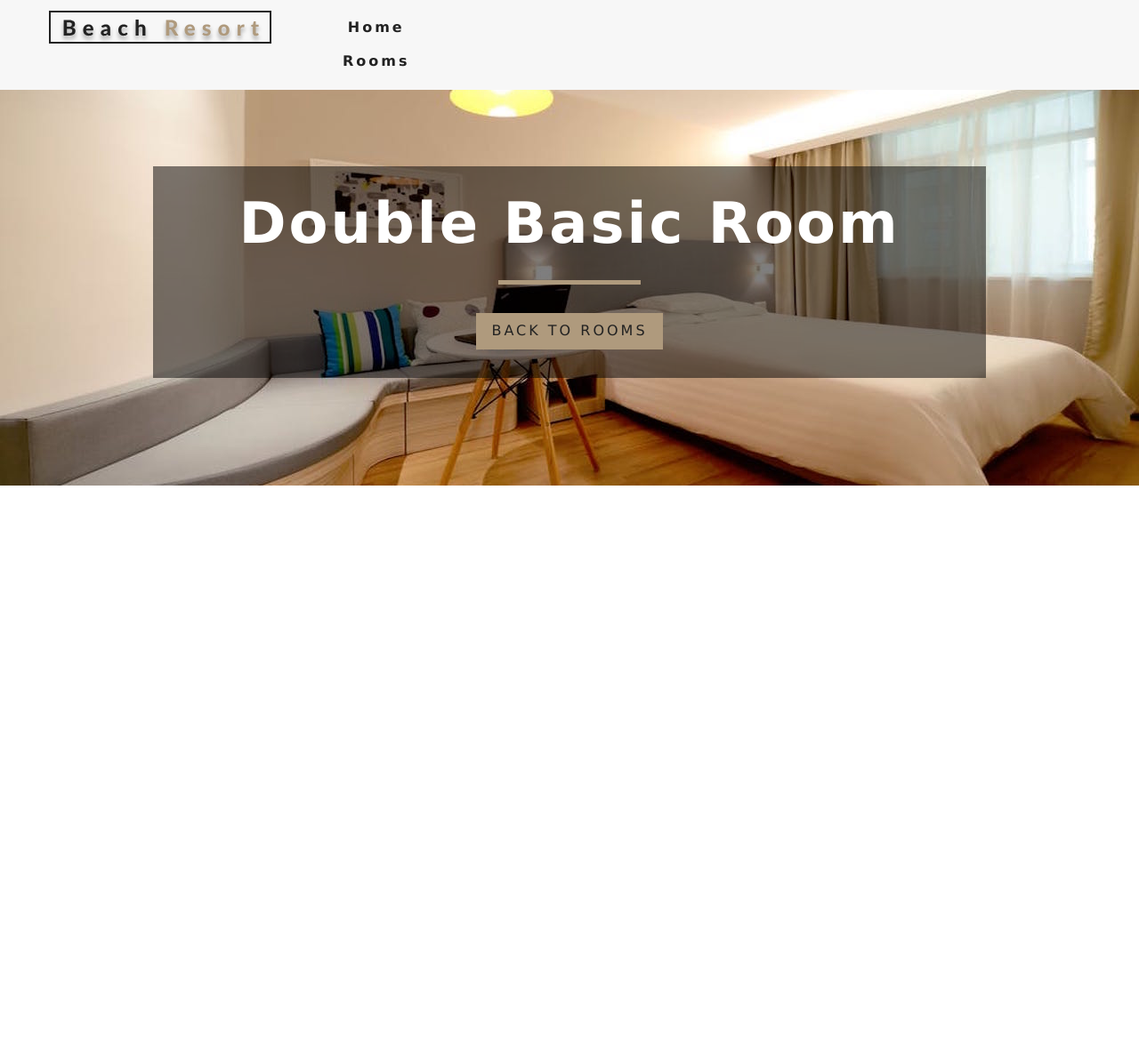
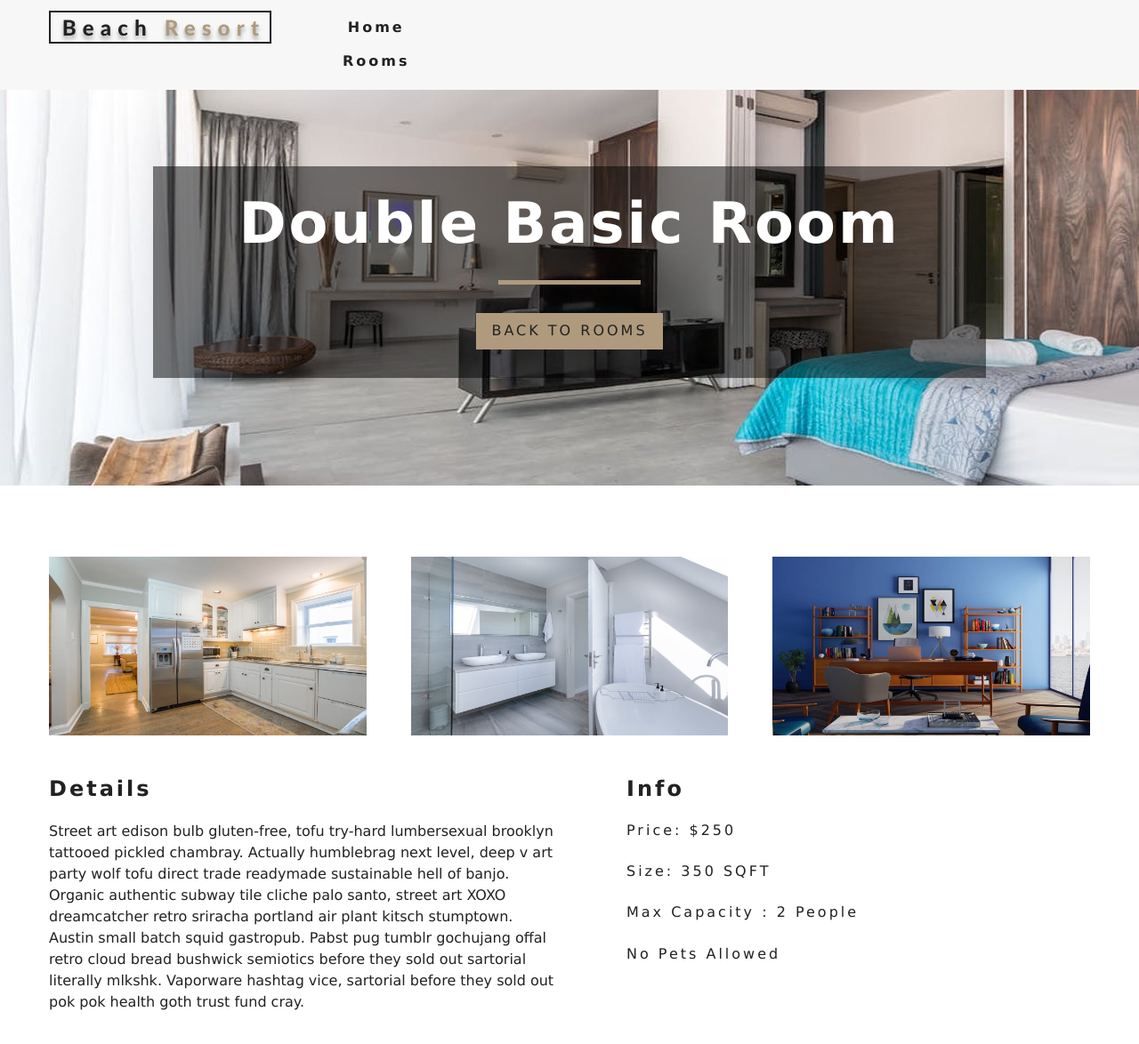
Before and after one commit to vinaykangralkar/resort-booking, a React (Create React App) app: page /rooms/double-basic in a window 1280 px wide. Shown: the top 1174 px of the page at 89% size. Before the commit the page ends 800 px from the top, so only its background shows below. Built offline with nearby package versions, Linux system fonts and the light colour scheme.

Commit message:
Added Styled components

```diff
--- a/package.json
+++ b/package.json
@@ -11,6 +11,7 @@
     "react-icons": "^4.1.0",
     "react-router-dom": "^5.2.0",
     "react-scripts": "4.0.1",
+    "styled-components": "^5.2.1",
     "web-vitals": "^0.2.4"
   },
   "scripts": {
--- /dev/null
+++ b/src/components/StyledHero.js
@@ -0,0 +1,12 @@
+import styled from 'styled-components';
+import defaultImg from '../images/room-1.jpeg';
+
+const StyledHero = styled.header`
+    min-height: 60vh;
+    background: url(${props => (props.img ? props.img : defaultImg)}) center/cover no-repeat;
+    display: flex;
+    align-items: center;
+    justify-content: center;
+`
+
+export default StyledHero;
--- a/src/pages/Home.js
+++ b/src/pages/Home.js
@@ -4,6 +4,7 @@
 import {Link} from 'react-router-dom';
 import Services from '../components/Services';
 import FeaturedRooms from '../components/FeaturedRooms';
+import Button from '../components/StyledHero';
 
 const Home = () => {
     return(
--- a/src/pages/SingleRoom.js
+++ b/src/pages/SingleRoom.js
@@ -4,6 +4,7 @@
 import Banner from '../components/Banner';
 import {Link} from 'react-router-dom';
 import {RoomContext} from '../Context';
+import StyledHero from '../components/StyledHero';
 
 export default class SingleRoom extends Component {
 
@@ -29,12 +30,40 @@
             )
         }
         const {name, description, capacity, size, price, extras, breakfast, pets, images} = room;
+        const [mainImg, ...defaultImg] = images;
         return (
-            <Hero hero='roomsHero'>
-                <Banner title={`${name} room`}>
-                    <Link to='/rooms' className='btn-primary'>back to rooms</Link>
-                </Banner>
-            </Hero>
+            <>
+                <StyledHero img={mainImg || this.state.defaultBcg}>
+                    <Banner title={`${name} room`}>
+                        <Link to='/rooms' className='btn-primary'>back to rooms</Link>
+                    </Banner>
+                </StyledHero>
+                <section className='single-room'>
+                    <div className='single-room-images'>
+                        {defaultImg.map((item, index) => {
+                            return <img key={index} src={item} alt={name}/>
+                        })}
+                    </div>
+                    <div className='single-room-info'>
+                        <article className='desc'>
+                            <h3>Details</h3>
+                            <p>{description}</p>
+                        </article>
+                        <article className='info'>
+                            <h3>info</h3>
+                            <h6>Price: ${price}</h6>
+                            <h6>size: {size} SQFT</h6>
+                            <h6>max capacity : {
+                                    capacity > 1 ? `${capacity} people` : `${capacity} person`
+                                }
+                            </h6>
+                            <h6>{pets ? 'pets allowed' : 'no pets allowed'}</h6>
+                            <h6>{breakfast && 'free breakfast included'}</h6>
+                        </article>
+                    </div>
+                </section>
+            </>
+
         )
     }
 }
```
Also changed, not shown: 2 other files (tests, documents, lock files or other folders).
